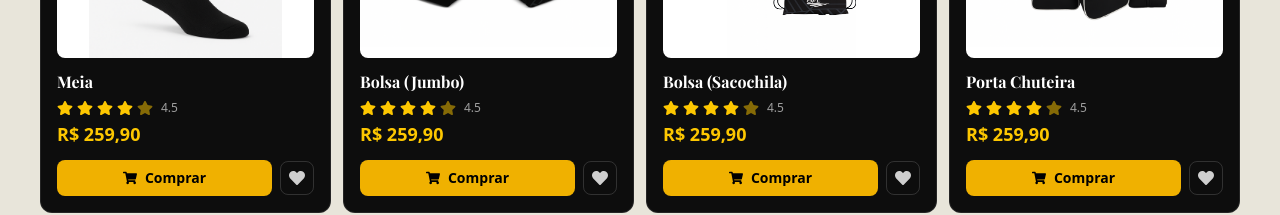
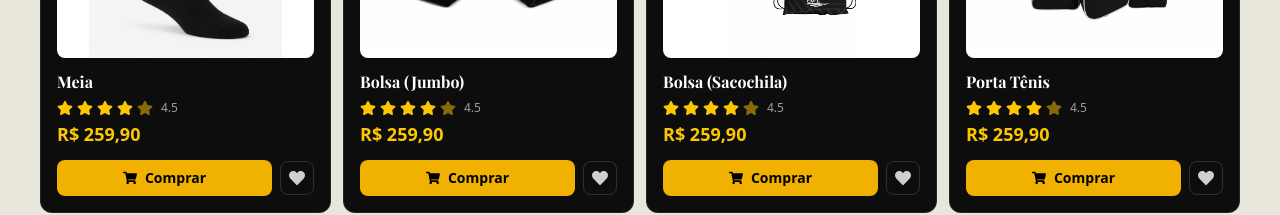
Before and after one commit to wagsantoos/Loja-Virtual-VCA-, a React (Vite) app: page / in a window 1280 px wide. Shown: the part 645-860 px from the top of the page. Built offline with nearby package versions, Linux system fonts and the light colour scheme.

Commit message:
porta tenis

```diff
--- a/src/pages/Home/MainContainer.jsx
+++ b/src/pages/Home/MainContainer.jsx
@@ -21,7 +21,7 @@ function MainContainer() {
         <ProductCard title={"Meia"}   image={meiaVca}/>
         <ProductCard title={"Bolsa (Jumbo)"} image={bolsaJumboVca} />
         <ProductCard title={"Bolsa (Sacochila)"} image={sacochilaVca} />
-        <ProductCard title={"Porta Chuteira"} image={portaChuteiraVca} />
+        <ProductCard title={"Porta Tênis"} image={portaChuteiraVca} />
       </div>
     </section>
   );
```
